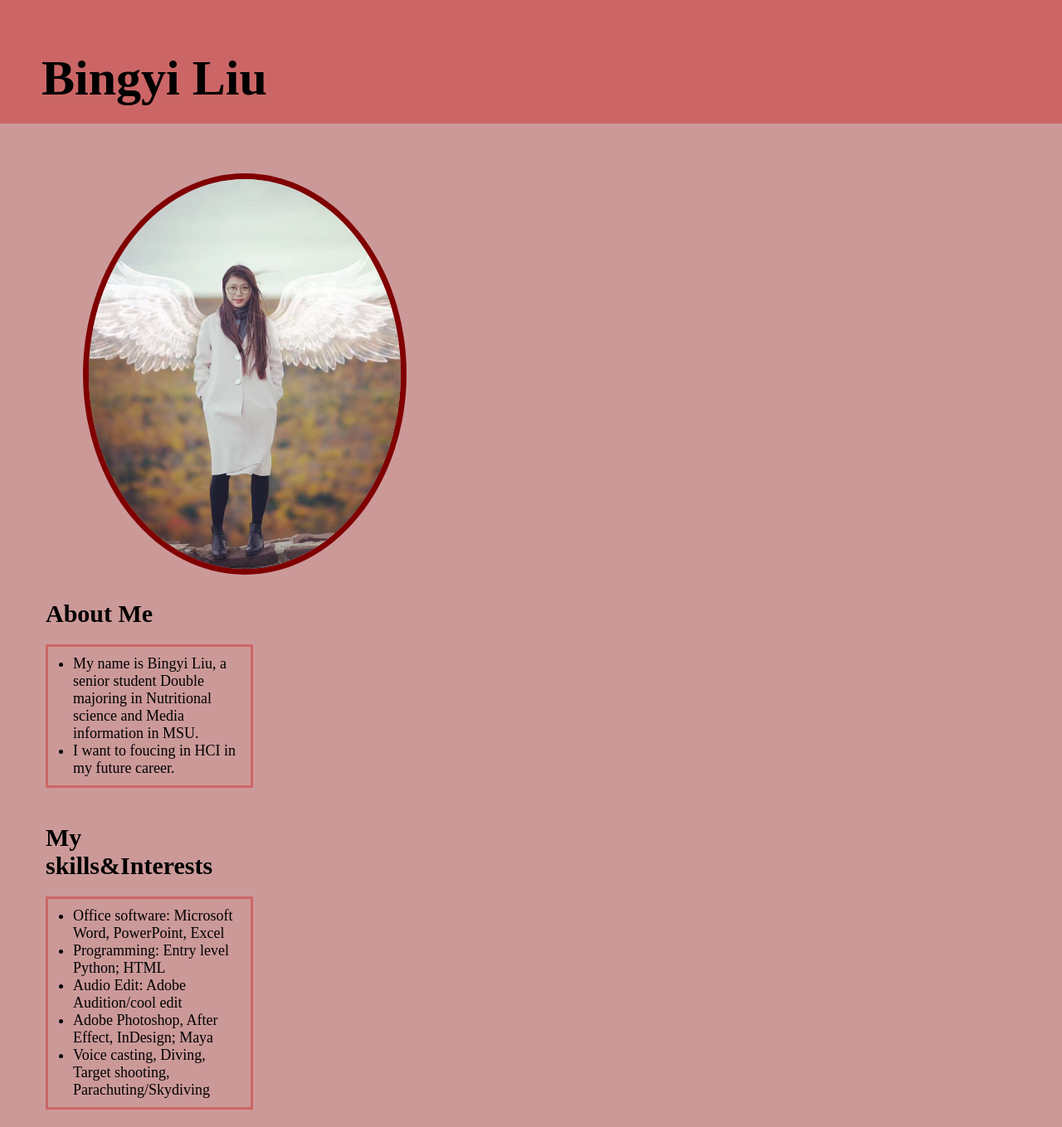
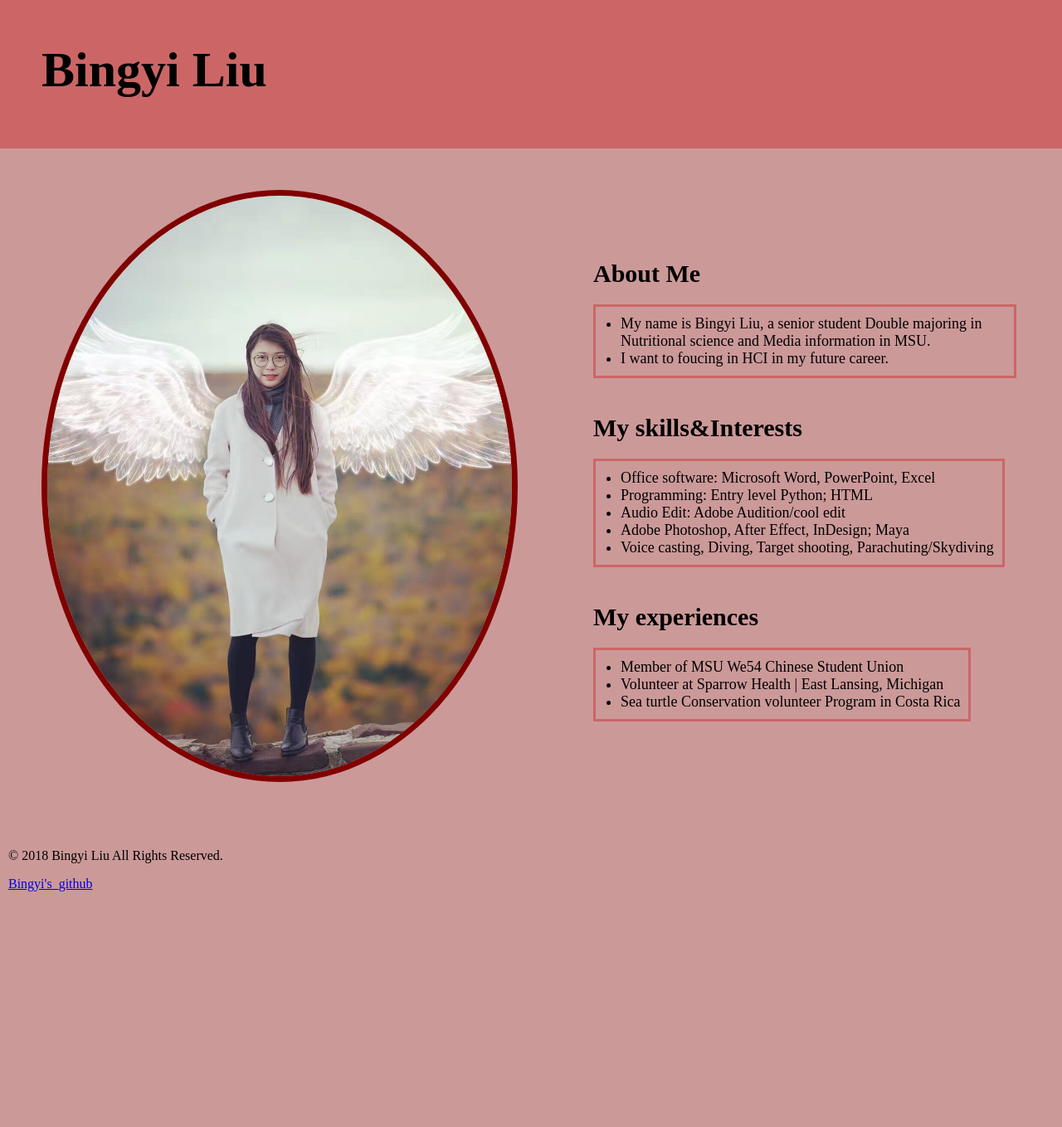
Before and after one commit to zhezixi/MI-449-SS18-740-css-spacing-and-layout-T7bJIb, a plain HTML site: page index.html in a window 1280 px wide. Shown: the top 1359 px of the page at 83% size. After the commit the page ends 1085 px from the top, so only its background shows below. Drawn offline with Linux system fonts and the light colour scheme.

Commit message:
fixed everything

```diff
--- a/index.html
+++ b/index.html
@@ -8,34 +8,25 @@
   </head>
 
   <body>
-    <section>
-      <div class="header">
     <header>
       <h1>Bingyi Liu</h1>
     </header>
-      </div>
+
+    <main class="parent">
+      <section class="Pics child">
+          <img src="Bingyi.jpg" alt="myphotowithwing">
       </section>
 
-    <main>
+      <div class="info child">
         <section>
-        <div class="Pics">
-          <img src="Bingyi.jpg" alt="myphotowithwing">
-        </div>
-      </section>
-
-      <div class="info">
-        <section>
-          <div class="aboutme">
           <h2>About Me</h2>
           <ul>
             <li>My name is Bingyi Liu, a senior student Double majoring in Nutritional science and Media information in MSU.</li>
             <li>I want to foucing in HCI in my future career.</li>
           </ul>
-          </div>
         </section>
 
         <section>
-          <div class="Skills and Interests">
           <h2>My skills&Interests</h2>
           <ul>
             <li>Office software: Microsoft Word, PowerPoint, Excel</li>
@@ -44,32 +35,24 @@
             <li>Adobe Photoshop, After Effect, InDesign; Maya</li>
             <li>Voice casting, Diving, Target shooting, Parachuting/Skydiving</li>
           </ul>
-          </div>
         </section>
 
-
         <section>
-          <div class="Experience">
           <h2>My experiences</h2>
           <ul>
             <li>Member of MSU We54 Chinese Student Union</li>
             <li>Volunteer at Sparrow Health | East Lansing, Michigan</li>
             <li>Sea turtle Conservation volunteer Program in Costa Rica</li>
           </ul>
-          </div>
         </section>
       </div>
     </main>
 
-    <footer>
-      <div class="footer">
-        <div>
-          2018 Bingyi Liu All Rights Reserved.
-        </div>
+    <footer class="footer">
+      <p>&copy; 2018 Bingyi Liu All Rights Reserved.</p>
       <nav>
         <a href="https://github.com/zhezixi">Bingyi's_github</a>
       </nav>
-      </div>
     </footer>
   </body>
 </html>
--- a/style.css
+++ b/style.css
@@ -1,13 +1,3 @@
-img {
-  border-radius: 50%;
-  display: block;
-  margin-left: 100px;
-  margin-right: 60px;
-  height: 30%;
-  width: 30%;
-  border: 7px solid;
-  border-color: #800000;
-}
 
 body {
   margin: auto;
@@ -16,20 +6,35 @@ body {
 
 header {
   background-color: #c66;
-  flex-grow: 1;
-  margin-bottom: 60px;
   padding-top: 10px;
   padding-bottom: 10px;
-  width: 1000px;
 }
 
-.header {
+.parent {
   display: flex;
+  flex-wrap: wrap;
+  align-items: center;
 }
 
-main {
-  display: flex;
-  flex-wrap: wrap;
+.child {
+  flex-basis: 300px;
+  flex-grow: 1;
+}
+
+.Pics {
+  padding: 50px;
+}
+
+img {
+  border-radius: 50%;
+  /* display: block; */
+  /* margin-left: 100px;
+  margin-right: 60px;
+  height: 30%;
+  width: 30%; */
+  max-width: 100%;
+  border: 7px solid;
+  border-color: #800000;
 }
 
 /* .info {
@@ -40,7 +45,6 @@ main {
   background-color: #c99;
   padding: 5px;
   margin-right: 50px;
-  flex-basis: 300px;
 }
 
 h1 {
@@ -48,7 +52,7 @@ h1 {
   font-family: serif;
   margin-left: 50px;
   font-size: 60px;
-  margin-bottom: 10px;
+  margin-bottom: 50px;
 }
 
 h2 {
@@ -71,3 +75,7 @@ ul {
   font-size: 18px;
   padding: 10px 10px 10px 30px;
 }
+
+.footer {
+  padding: 10px;
+}
```
Lines whose indentation alone changed are shown as unchanged.
